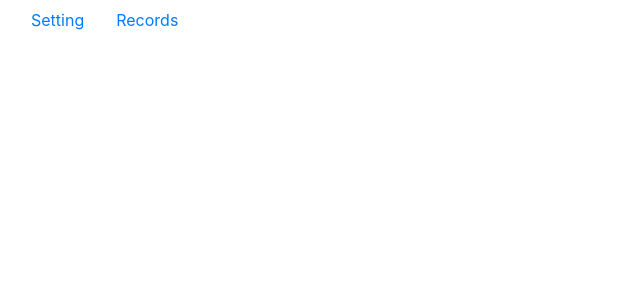
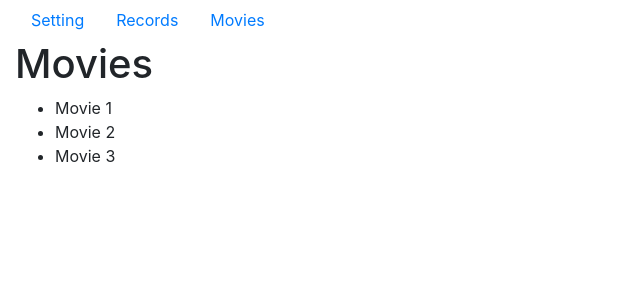
Before and after one commit to humbertojacobm/MoviesA, a React (Create React App) app in the folder ClientApp/: page /movies in a window 1280 px wide. Before the commit this address had no page. Shown: the top 300 px of the page, without its empty margins (0-640 px from the left). Built offline with nearby package versions, Linux system fonts and the light colour scheme.

Commit message:
adding the movies empty component

```diff
--- a/ClientApp/src/App.js
+++ b/ClientApp/src/App.js
@@ -9,6 +9,7 @@ import GameContainer from "./containers/GameContainer/GameContainer";
 import RecordsContainer from "./containers/RecordsContainer/RecordsContainer";
 import { ShipAlert } from "./components";
 import { GlobalContextProvider } from "./GlobalContext";
+import MovieContainer from "./containers/MovieContainer/MovieContainer";
 import "./App.css";
 
 function App() {
@@ -27,6 +28,11 @@ function App() {
                 Records
               </Link>
             </Nav.Item>
+            <Nav.Item as="li">
+              <Link to="/movies" className="nav-link">
+                Movies
+              </Link>
+            </Nav.Item>
           </Nav>
           <Row>
             <Col>
@@ -36,6 +42,7 @@ function App() {
                   element={<GameContainer />}
                 />
                 <Route path="/records/" element={<RecordsContainer />} />
+                <Route path="/movies" element={<MovieContainer />} />
                 <Route path="/" element={<SettingContainer />} />
               </Routes>
             </Col>
--- /dev/null
+++ b/ClientApp/src/components/Movie/MovieList.js
@@ -0,0 +1,13 @@
+import React from "react";
+
+const MovieList = () => {
+  return (
+    <ul>
+      <li>Movie 1</li>
+      <li>Movie 2</li>
+      <li>Movie 3</li>
+    </ul>
+  );
+};
+
+export { MovieList };
--- a/ClientApp/src/components/index.js
+++ b/ClientApp/src/components/index.js
@@ -3,3 +3,4 @@ export * from "./Game/OceanBlock";
 export * from "./Game/NotificationSection";
 export * from "./Game/ActionSection";
 export * from "./ShipConfirmation/ShipConfirmation";
+export * from "./Movie/MovieList";
--- /dev/null
+++ b/ClientApp/src/containers/MovieContainer/MovieContainer.js
@@ -0,0 +1,13 @@
+import React from "react";
+import { MovieList } from "../../components";
+
+const MovieContainer = () => {
+  return (
+    <div>
+      <h1>Movies</h1>
+      <MovieList />
+    </div>
+  );
+};
+
+export default MovieContainer;
```
